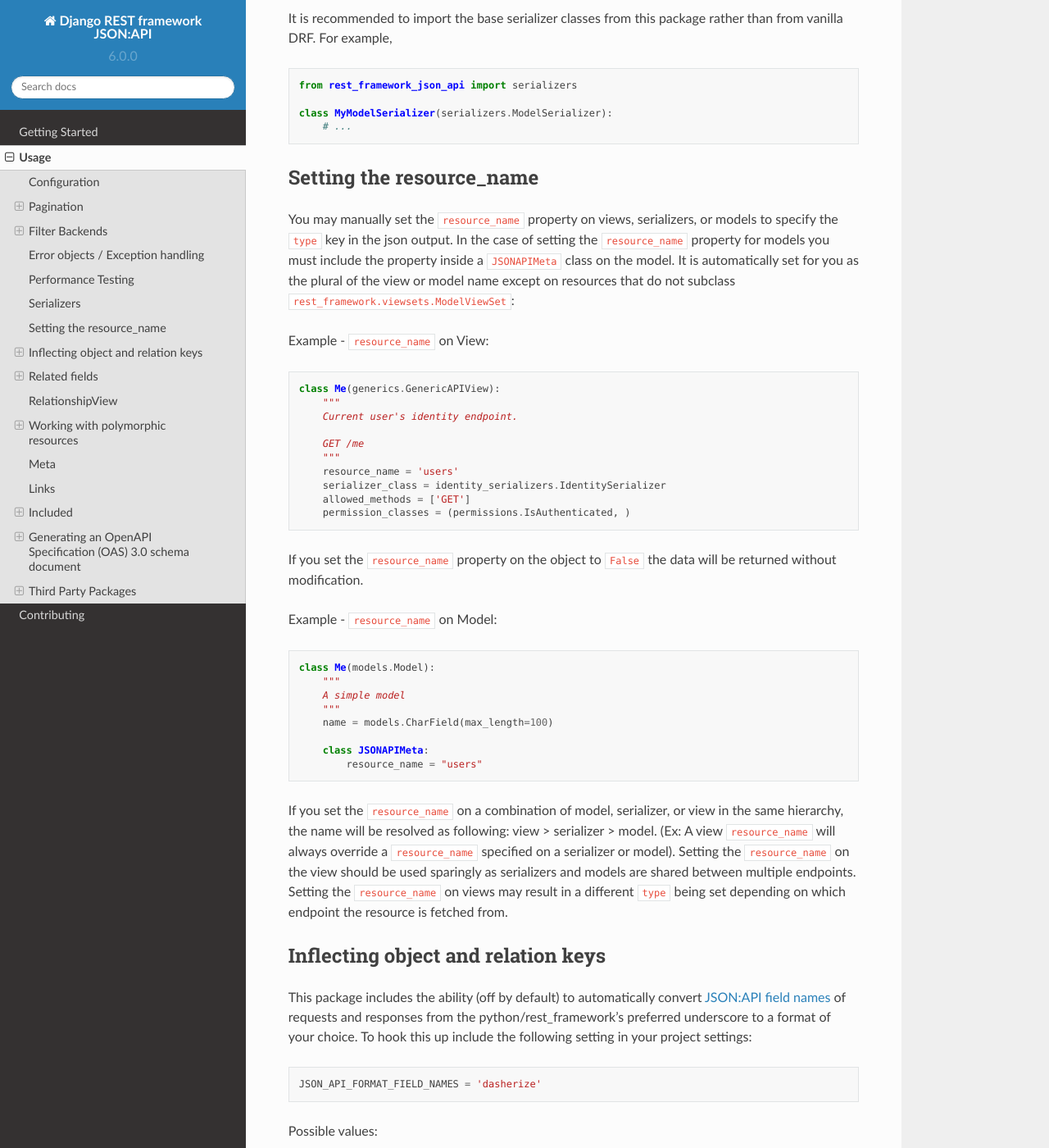
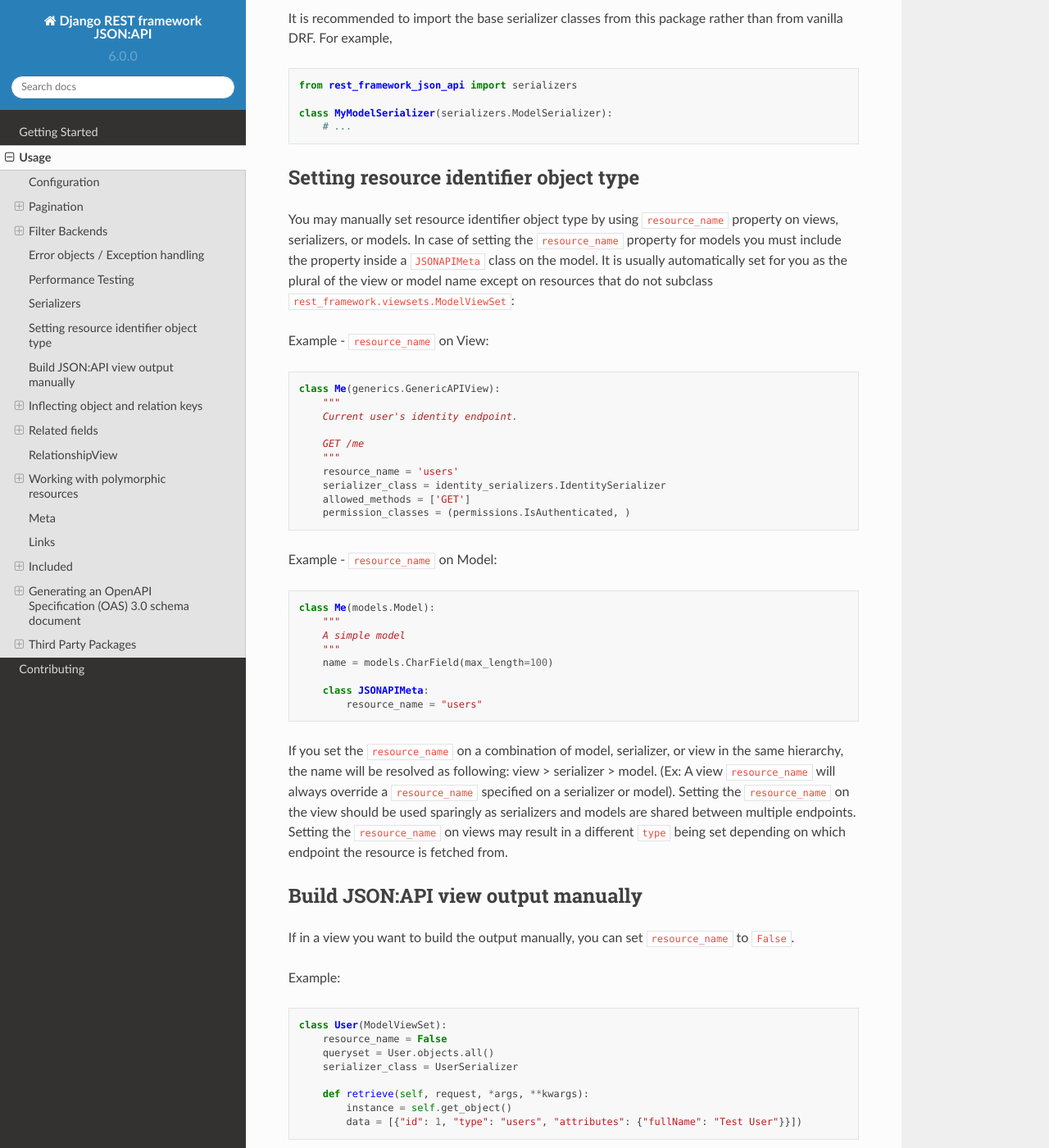
Before and after one commit to django-json-api/django-rest-framework-json-api, a Sphinx documentation site: the page built from docs/usage.md, in a window 1280 px wide and 1400 px high, scrolled down 5898 px. Shown: the whole window at 82% size. Built offline with Sphinx 7.4.7 and the Read the Docs theme 2.0.0, drawn with Linux system fonts in a browser that asks for light colours; pages that are not in the unit, such as notebooks, are missing from menus; some of the changed text lies outside the part shown.

Commit message:
Clarified how to set resource object identifier type (#1099)
`resource_name` is not used in JSON:API spec.
Using resource object identifier type in the documentation makes it easier
for newcomers to find this setting.
Also clarified usage of `resource_name = False`,
a question which occasionally has come up during discussions.

````diff
--- a/docs/usage.md
+++ b/docs/usage.md
@@ -278,18 +278,15 @@
     # ...
 ```
 
-### Setting the resource_name
+### Setting resource identifier object type
 
-You may manually set the `resource_name` property on views, serializers, or
-models to specify the `type` key in the json output. In the case of setting the
-`resource_name` property for models you must include the property inside a
-`JSONAPIMeta` class on the model. It is automatically set for you as the plural
-of the view or model name except on resources that do not subclass
-`rest_framework.viewsets.ModelViewSet`:
-
+You may manually set resource identifier object type by using `resource_name` property on views, serializers, or
+models. In case of setting the `resource_name` property for models you must include the property inside a
+`JSONAPIMeta` class on the model. It is usually automatically set for you as the plural of the view or model name except
+on resources that do not subclass `rest_framework.viewsets.ModelViewSet`:
 
 Example - `resource_name` on View:
-``` python
+```python
 class Me(generics.GenericAPIView):
     """
     Current user's identity endpoint.
@@ -301,12 +298,9 @@
     allowed_methods = ['GET']
     permission_classes = (permissions.IsAuthenticated, )
 ```
-If you set the `resource_name` property on the object to `False` the data
-will be returned without modification.
-
 
 Example - `resource_name` on Model:
-``` python
+```python
 class Me(models.Model):
     """
     A simple model
@@ -324,11 +318,25 @@
 multiple endpoints. Setting the `resource_name` on views may result in a different
 `type` being set depending on which endpoint the resource is fetched from.
 
+### Build JSON:API view output manually
+
+If in a view you want to build the output manually, you can set `resource_name` to `False`.
+
+Example:
+```python
+class User(ModelViewSet):
+    resource_name = False
+    queryset = User.objects.all()
+    serializer_class = UserSerializer
+
+    def retrieve(self, request, *args, **kwargs):
+        instance = self.get_object()
+        data = [{"id": 1, "type": "users", "attributes": {"fullName": "Test User"}}])
+```
 
 ### Inflecting object and relation keys
 
-This package includes the ability (off by default) to automatically convert [JSON:API field names](https://jsonapi.org/format/#document-resource-object-fields) of requests and responses from the python/rest_framework's preferred underscore to
-a format of your choice. To hook this up include the following setting in your
+This package includes the ability (off by default) to automatically convert [JSON:API field names](https://jsonapi.org/format/#document-resource-object-fields) of requests and responses from the Django REST framework's preferred underscore to a format of your choice. To hook this up include the following setting in your
 project settings:
 
 ``` python
````
